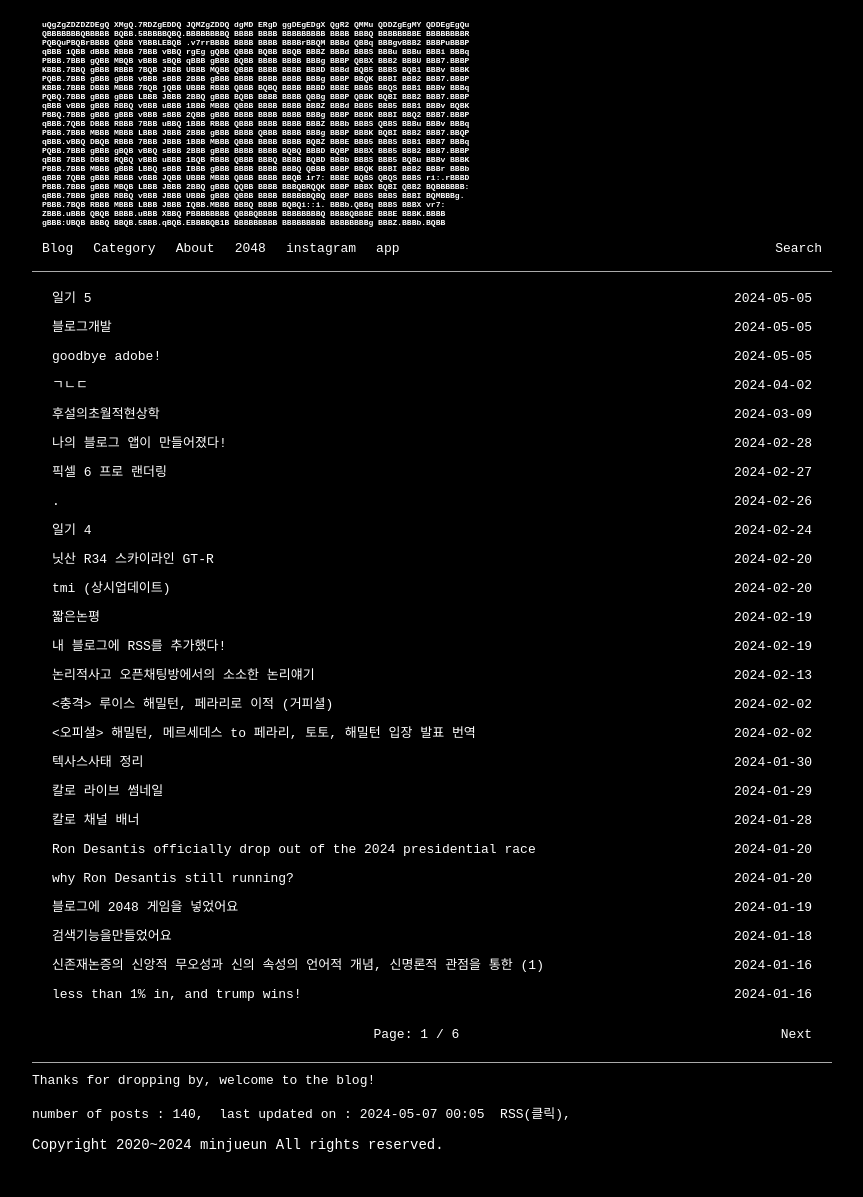
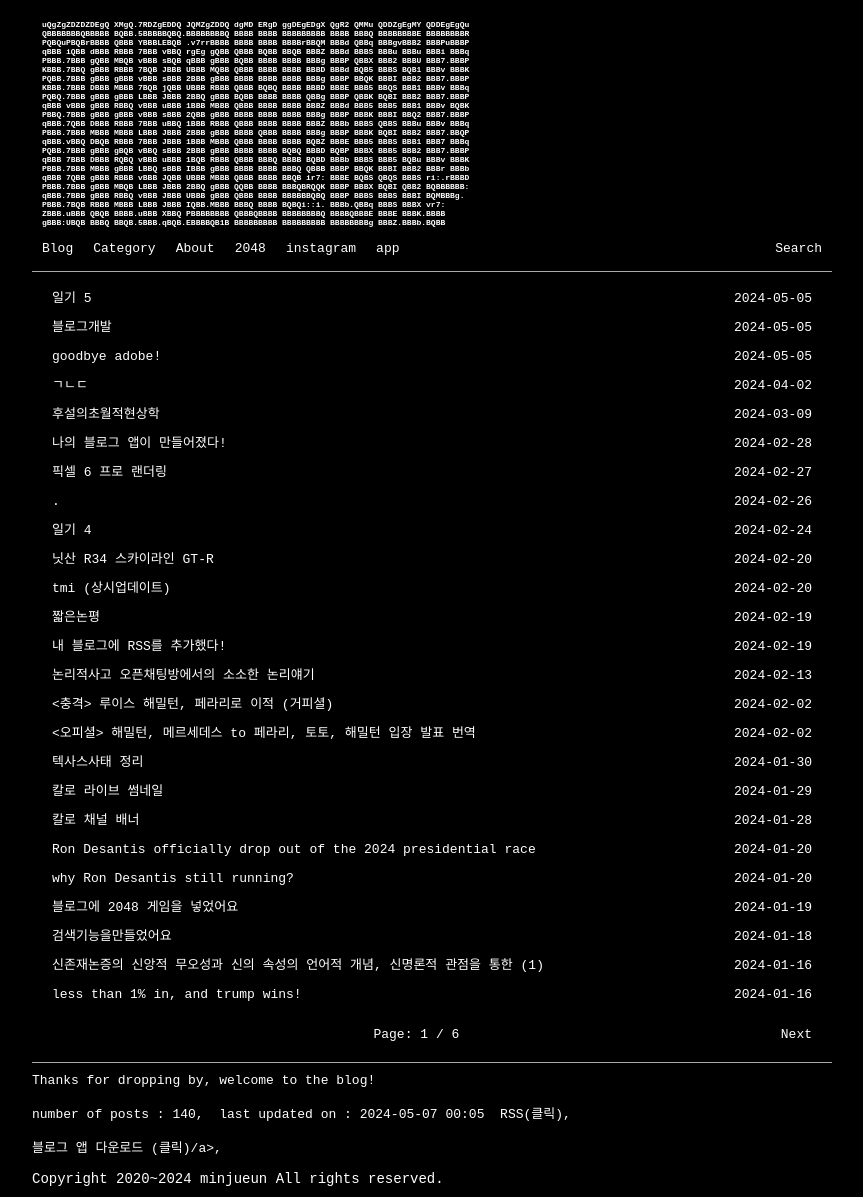
Before and after one commit to whoisrealminjueun/whoisrealminjueun.github.io, a Jekyll site: the page built from index.html, in a window 1280 px wide. Shown: the whole page, without its empty margins (208-1071 px from the left). Built offline with Jekyll 4.4.1, drawn with Linux system fonts in a browser that asks for light colours; the list of posts is cut into pages by our own code; before the commit the page ends 1163 px from its top, so only the background shows below that.

Commit message:
Update footer.html

```diff
--- a/_includes/footer.html
+++ b/_includes/footer.html
@@ -3,5 +3,6 @@
     {{ "number of posts : " }}{{ site.posts.size }},&nbsp
     {{ "last updated on : " }}{{ "now" | date: "%Y-%m-%d %H:%M" }}&nbsp
     <a href="https://whoisrealminjueun.github.io/feed.xml">RSS(클릭)</a>,<br><br>
+<a href="https://whoisrealminjueun.github.io/feed.xml">블로그 앱 다운로드 (클릭)/a>,<br><br>
   <span class="footer-copyright-text float-left">Copyright 2020~2024 minjueun All rights reserved.</span>
 </div>
```
